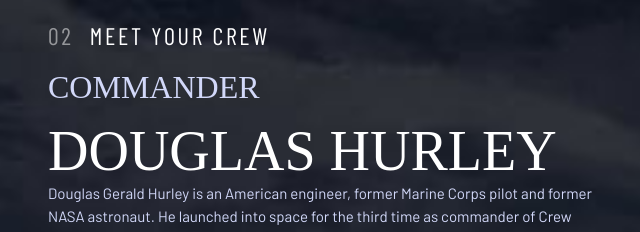
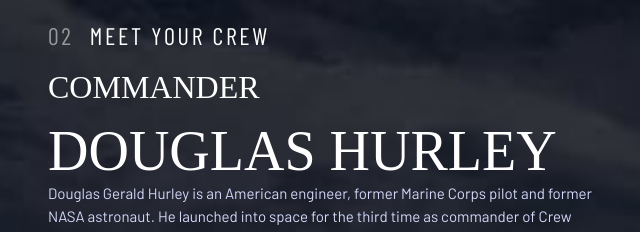
Before and after one commit to nottohave/space-travel-website-practice, a plain HTML site: page html-files/crew-commander.html in a window 1280 px wide. Shown: the part 168-400 px from the top of the page, 32-672 px from the left. Drawn offline with nearby package versions, Linux system fonts and the light colour scheme; a web font is replaced by a local one.

```diff
--- a/html-files/crew-commander.html
+++ b/html-files/crew-commander.html
@@ -65,7 +65,7 @@
 
     <section class="crew-details">
       <h1 class="fs-700 ff-serif uppercase text-white">
-        <span class="fs-600 ff-serif uppercase text-accent d-block">Commander</span>
+        <span class="fs-600 ff-serif uppercase text-white d-block">Commander</span>
         Douglas Hurley</h1>
       <p class="text-accent">
         Douglas Gerald Hurley is an American engineer, former Marine Corps pilot
```
